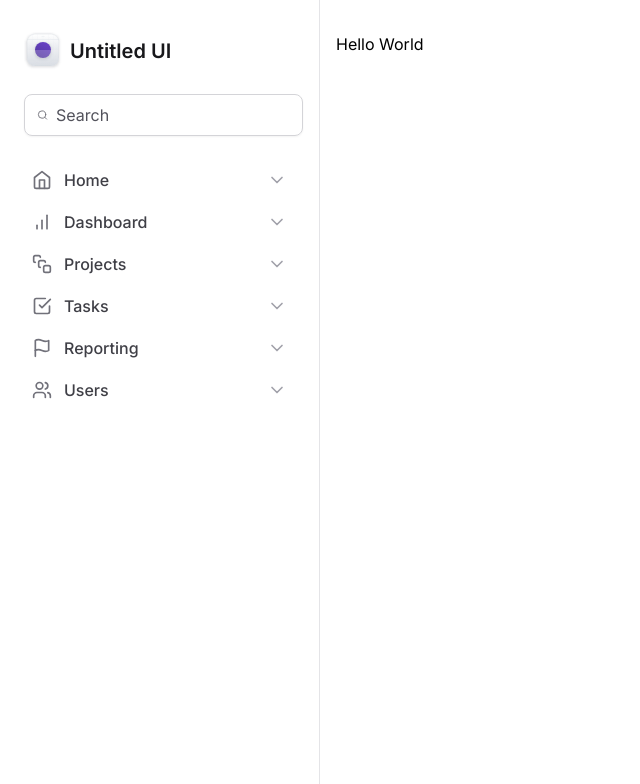
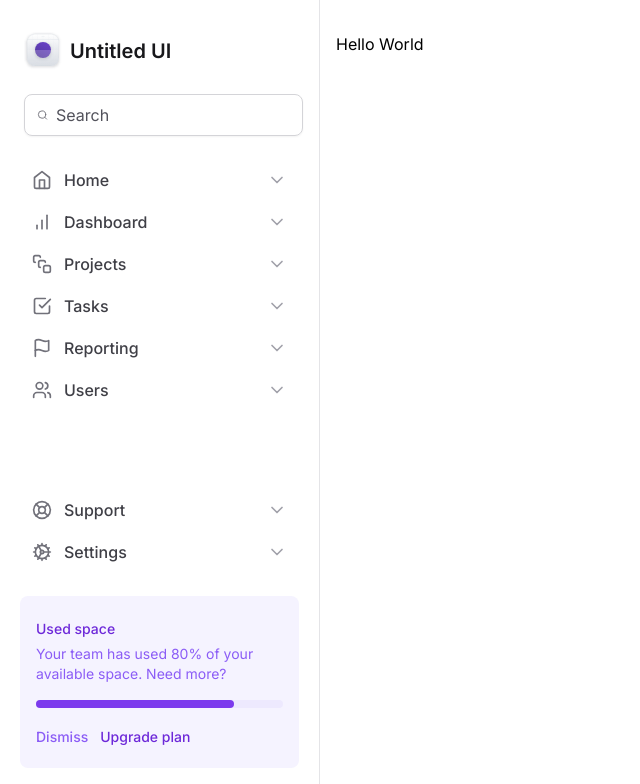
Before and after one commit to ignite-projects/tailwind-next, a Next.js app: page / in a window 1280 px wide. Shown: the top 784 px of the page, without its empty margins (0-640 px from the left). Built offline with nearby package versions, Linux system fonts and the light colour scheme.

Commit message:
feat: used space widget created

```diff
--- a/src/components/Sidebar/MainNavigation/index.tsx
+++ /dev/null
@@ -1,22 +0,0 @@
-import {
-  BarChart,
-  CheckSquare,
-  Flag,
-  Home,
-  SquareStack,
-  Users,
-} from 'lucide-react'
-import { NavItem } from './NavItem'
-
-export function MainNavigation() {
-  return (
-    <nav className="space-y-0.5">
-      <NavItem title="Home" icon={Home} />
-      <NavItem title="Dashboard" icon={BarChart} />
-      <NavItem title="Projects" icon={SquareStack} />
-      <NavItem title="Tasks" icon={CheckSquare} />
-      <NavItem title="Reporting" icon={Flag} />
-      <NavItem title="Users" icon={Users} />
-    </nav>
-  )
-}
--- /dev/null
+++ b/src/components/Sidebar/UsedSpaceWidget.tsx
@@ -0,0 +1,33 @@
+export function UsedSpaceWidget() {
+  return (
+    <div className="flex flex-col gap-4 rounded-lg bg-violet-50 px-4 py-5">
+      <div className="space-y-1">
+        <span className="text-sm/5 font-medium text-violet-700">
+          Used space
+        </span>
+        <p className="text-sm/5 text-violet-500">
+          Your team has used 80% of your available space. Need more?
+        </p>
+      </div>
+
+      <div className="h-2 rounded-full bg-violet-100">
+        <div className="h-2 w-4/5 rounded-full bg-violet-600" />
+      </div>
+
+      <div className="space-x-3">
+        <button
+          type="button"
+          className="text-sm font-medium text-violet-500 hover:text-violet-700"
+        >
+          Dismiss
+        </button>
+        <button
+          type="button"
+          className="text-sm font-medium text-violet-700 hover:text-violet-900"
+        >
+          Upgrade plan
+        </button>
+      </div>
+    </div>
+  )
+}
--- a/src/components/Sidebar/index.tsx
+++ b/src/components/Sidebar/index.tsx
@@ -1,10 +1,21 @@
 import { Logo } from './Logo'
-import { Search } from 'lucide-react'
-import { MainNavigation } from './MainNavigation'
+import {
+  Search,
+  BarChart,
+  CheckSquare,
+  Flag,
+  Home,
+  SquareStack,
+  Users,
+  LifeBuoy,
+  Cog,
+} from 'lucide-react'
+import { NavItem } from './NavItem'
+import { UsedSpaceWidget } from './UsedSpaceWidget'
 
 export function Sidebar() {
   return (
-    <aside className="space-y-6 border-r border-zinc-200 px-5 py-8">
+    <aside className="flex flex-col gap-6 border-r border-zinc-200 px-5 py-8">
       <Logo />
 
       <div className="mx-1 flex w-full items-center gap-2 rounded-lg border border-zinc-300 px-3 py-2 shadow-sm">
@@ -15,7 +26,23 @@
         />
       </div>
 
-      <MainNavigation />
+      <nav className="space-y-0.5">
+        <NavItem title="Home" icon={Home} />
+        <NavItem title="Dashboard" icon={BarChart} />
+        <NavItem title="Projects" icon={SquareStack} />
+        <NavItem title="Tasks" icon={CheckSquare} />
+        <NavItem title="Reporting" icon={Flag} />
+        <NavItem title="Users" icon={Users} />
+      </nav>
+
+      <div className="mt-auto flex flex-col gap-6">
+        <nav className="space-y-0.5">
+          <NavItem title="Support" icon={LifeBuoy} />
+          <NavItem title="Settings" icon={Cog} />
+        </nav>
+
+        <UsedSpaceWidget />
+      </div>
     </aside>
   )
 }
```
Also changed, not shown: src/components/Sidebar/NavItem.tsx (renamed from src/components/Sidebar/MainNavigation/NavItem.tsx).
